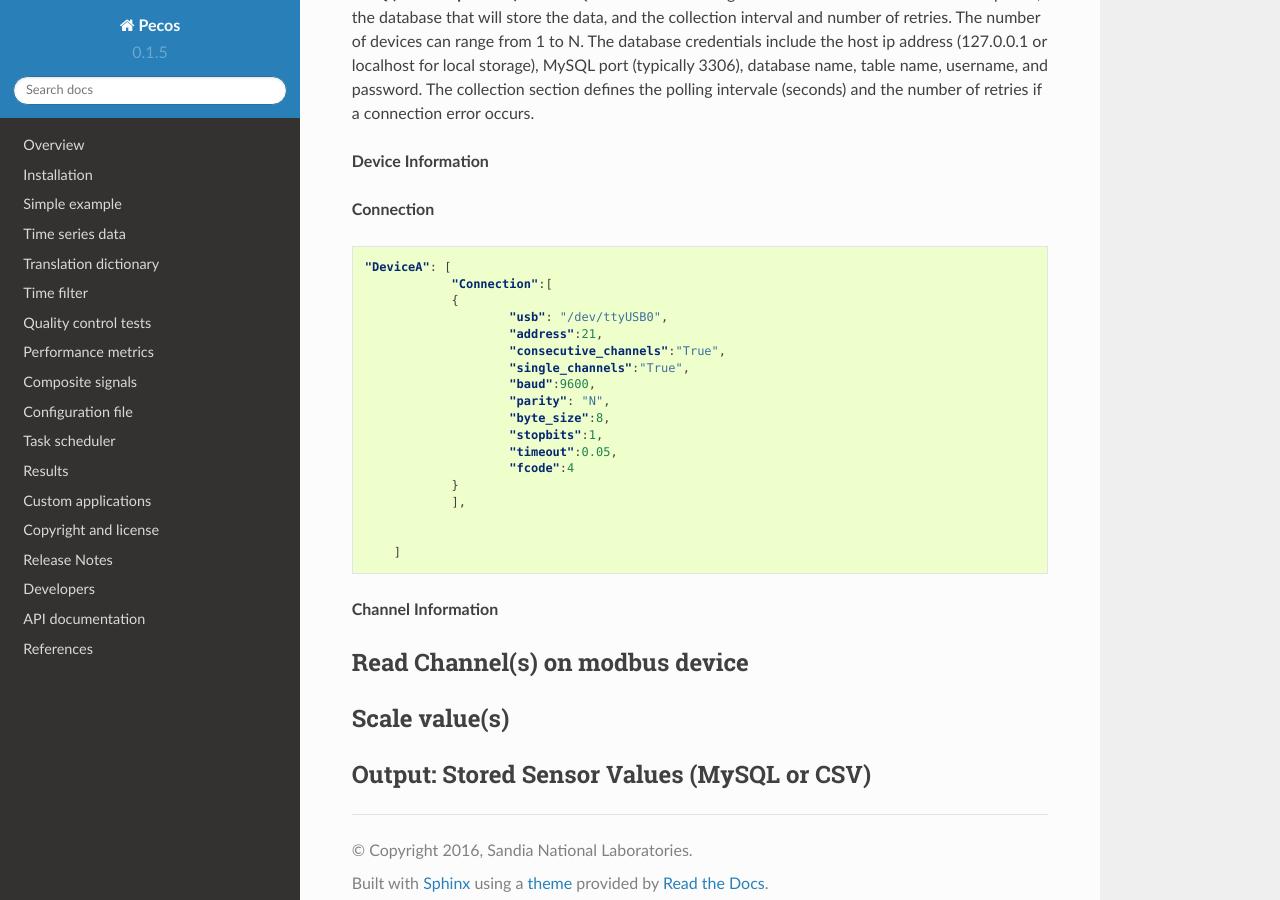
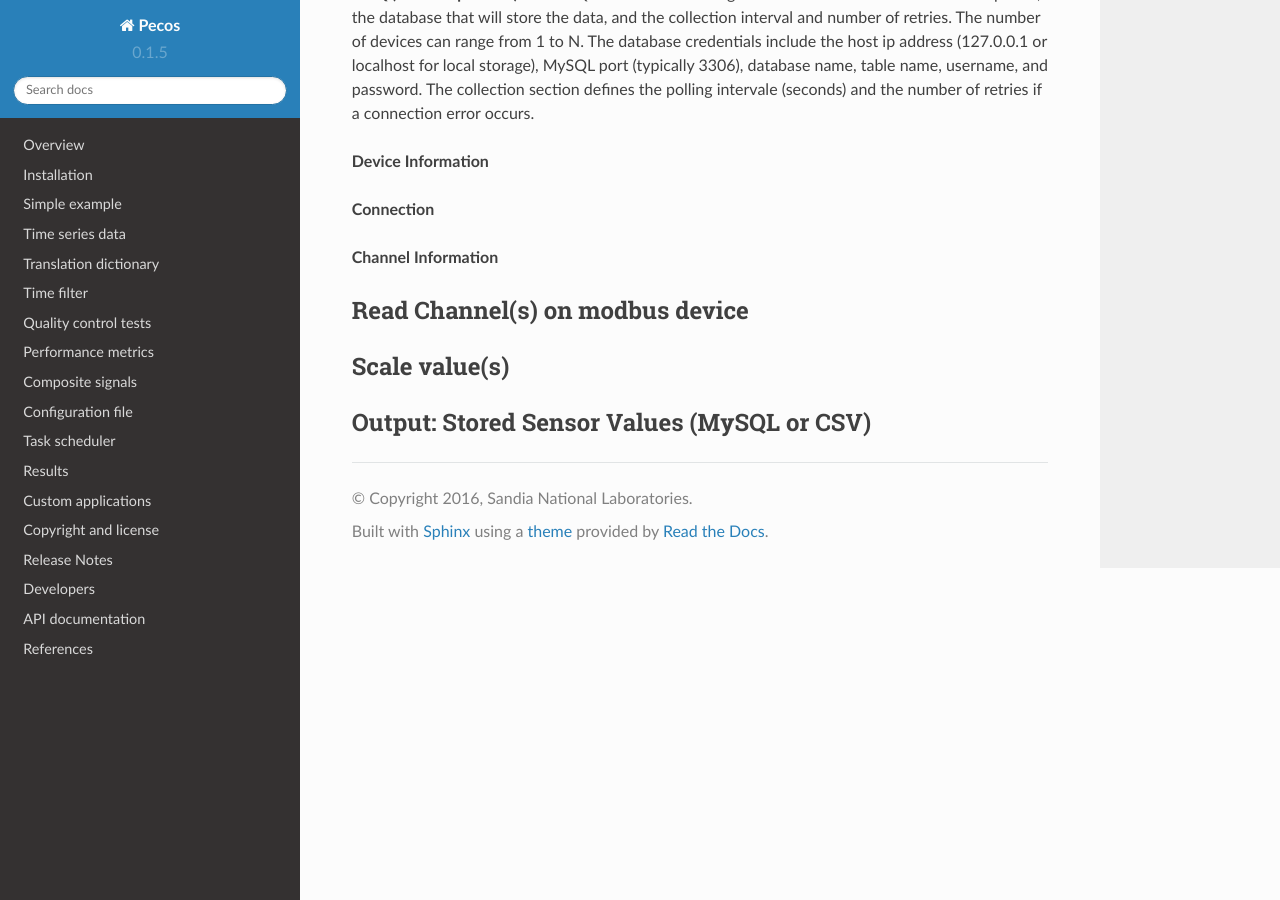
Before and after one commit to sjanzou/pecos, a Sphinx documentation site: the page built from documentation/devicetoclient.rst, in a window 1280 px wide and 900 px high, scrolled down 491 px. Built offline with Sphinx 7.4.7 and the Read the Docs theme 2.0.0, drawn with Linux system fonts in a browser that asks for light colours.

Commit message:
add devicetoclient

```diff
--- a/documentation/devicetoclient.rst
+++ b/documentation/devicetoclient.rst
@@ -75,26 +75,7 @@ connection error occurs.
 
 **Connection**
 
-.. code-block:: json
 
-    "DeviceA": [
-        	"Connection":[
-            	{
-            		"usb": "/dev/ttyUSB0",
-            		"address":21,
-            		"consecutive_channels":"True",
-            		"single_channels":"True",
-            		"baud":9600,
-            		"parity": "N",
-            		"byte_size":8,
-            		"stopbits":1,
-            		"timeout":0.05,
-            		"fcode":4
-            	}
-        	],
-
-
-        ]
 
 
 **Channel Information**
```
